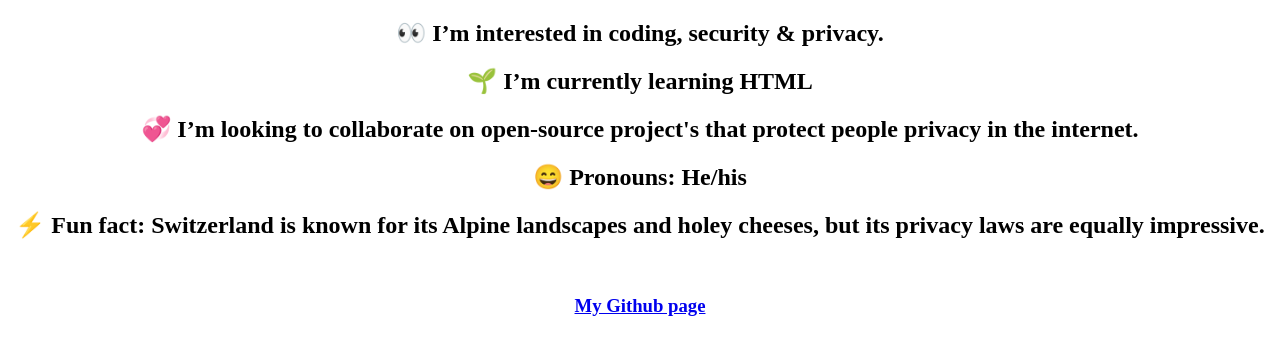
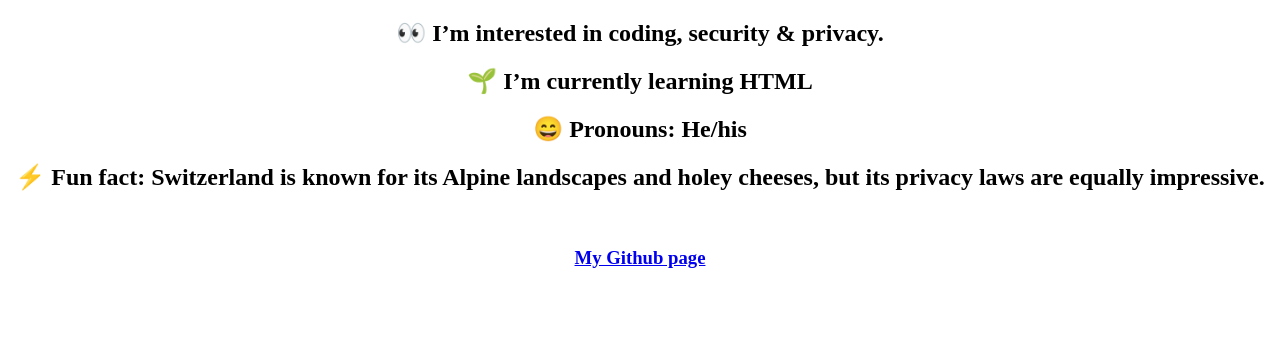
Before and after one commit to Dryapanda/dryapanda.github.io, a plain HTML site: page dryapandawebsite.html in a window 1280 px wide. Shown: the part 62-416 px from the top of the page. Drawn offline with Linux system fonts and the light colour scheme.

Commit message:
Update dryapandawebsite.html

```diff
--- a/dryapandawebsite.html
+++ b/dryapandawebsite.html
@@ -14,9 +14,7 @@
     <h2>👀 I’m interested in coding, security & privacy.</h2>
 <body>
     <h2>🌱 I’m currently learning HTML</h2>
-</body>
-    <h2>💞️ I’m looking to collaborate on open-source project's that protect people privacy in the internet.</h2>
-
+<body>
     <h2>😄 Pronouns: He/his</h2>
     <h2>⚡ Fun fact: Switzerland is known for its Alpine landscapes and holey cheeses, but its privacy laws are equally impressive.</h2>
 </body>
```
